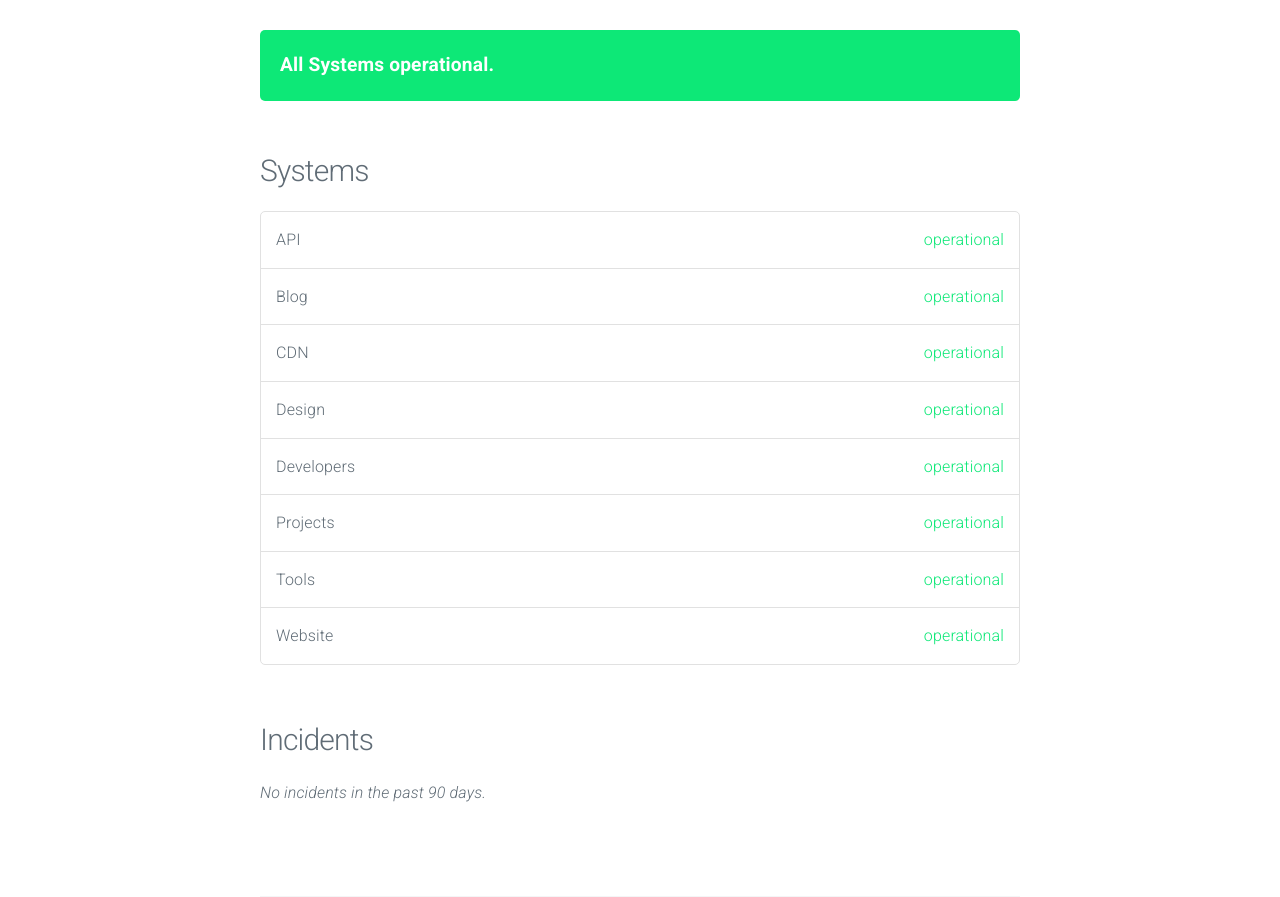
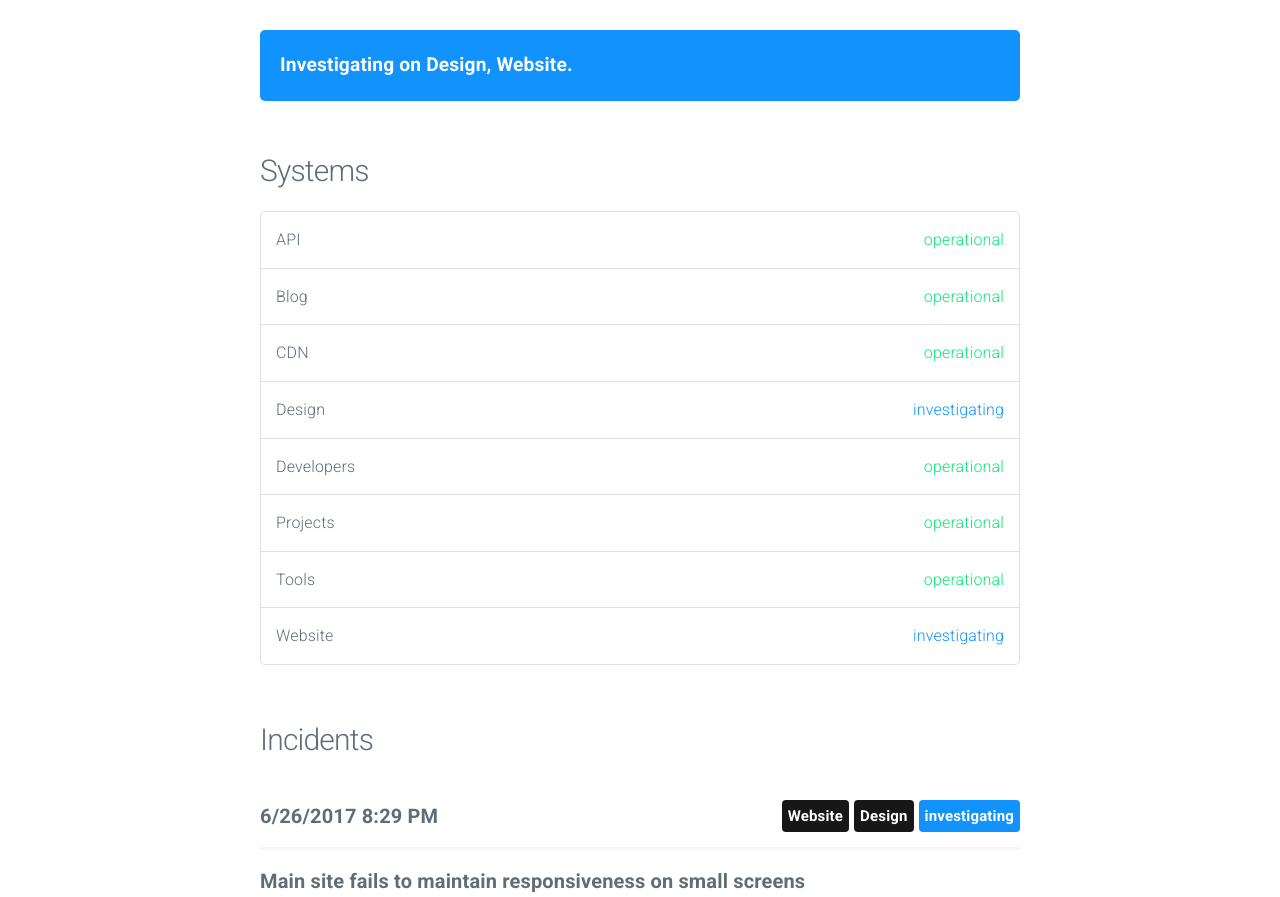
Before and after one commit to mabreyes/marcreyes-statuspage, a plain HTML site: page index.html in a window 1280 px wide. Shown: the part 55-952 px from the top of the page. Drawn offline with nearby package versions, Linux system fonts and the light colour scheme; no server answers.

Commit message:
update index

```diff
--- a/index.html
+++ b/index.html
@@ -29,9 +29,11 @@
 
 			<section class="container" id="main">
 
-					<div class="panel operational" data-l10n-id="systems-operational">
-						All Systems operational.
+
+					<div class="panel investigating">
+						<span data-l10n-id="Investigating">Investigating</span> <span data-l10n-id="on">on</span> Design, Website.
 					</div>
+
 
 
 				<h4 data-l10n-id="systems">Systems</h4>
@@ -50,7 +52,7 @@
 					</li>
 
 					<li>
-						Design <span class="status operational" data-l10n-id="operational">operational</span>
+						Design <span class="status investigating" data-l10n-id="investigating">investigating</span>
 					</li>
 
 					<li>
@@ -66,14 +68,33 @@
 					</li>
 
 					<li>
-						Website <span class="status operational" data-l10n-id="operational">operational</span>
+						Website <span class="status investigating" data-l10n-id="investigating">investigating</span>
 					</li>
 
 				</ul>
 
 				<h4 data-l10n-id="incidents">Incidents</h4>
 
-					<em data-l10n-id="no.incidents">No incidents in the past 90 days.</em>
+
+					<div class="incident">
+						<span class="date moment">2017-06-26 20:29:56 UTC</span>
+
+
+							<span class="label investigating float-right" data-l10n-id="investigating">investigating</span>
+
+
+							<span class="label system float-right">Design</span>
+
+							<span class="label system float-right">Website</span>
+
+						<hr/>
+
+						<span class="title">Main site fails to maintain responsiveness on small screens</span>
+						<p>Main website landing page doesn't fit entirely on small screens (e.g. phones). Currently investigating on this problem and will update you regarding fixes on this issue.</p>
+
+
+					</div>
+
 
 			</section>
 
```
